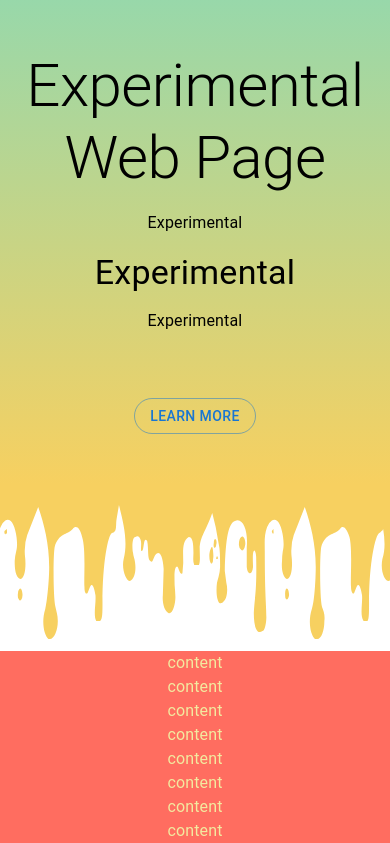
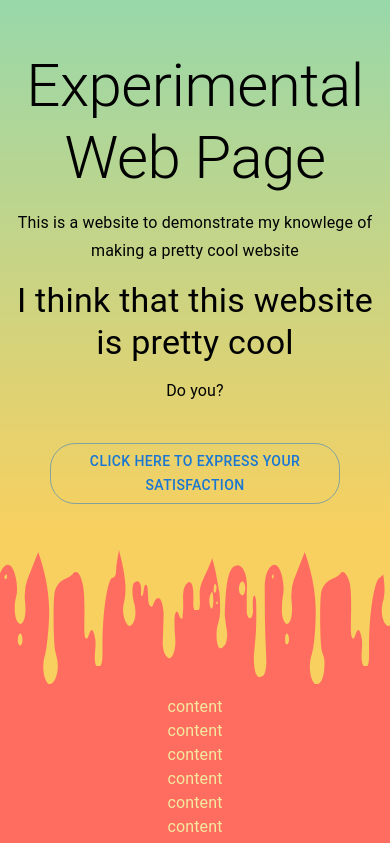
Before and after one commit to Ollie-Judge/experimental-website, a React (Create React App) app: page / in a window 390 px wide. Shown: the top 843 px of the page. Built offline with nearby package versions, Linux system fonts and the light colour scheme.

Commit message:
made the spacing moer responsive

```diff
--- a/src/components/content.js
+++ b/src/components/content.js
@@ -4,8 +4,9 @@ import "./style/content.css";
 function Content() {
   return (
     <Box
+      id="contentContainer"
       style={{
-        zindex: "1",
+        zindex: "-1",
         width: "100%",
         background: "#FF6D60",
         margin: "auto",
--- a/src/components/dividers/headerDivider.js
+++ b/src/components/dividers/headerDivider.js
@@ -4,7 +4,7 @@ function HeaderBottomDivider() {
   return (
     <div
       className="shapedividers_com-328"
-      style={{ zIndex: "-1", width: "100%" }}
+      style={{ zIndex: "1", width: "100%" }}
     >
       <svg
         data-name="Layer 1"
--- a/src/components/dividers/style/headerDividerBottom.css
+++ b/src/components/dividers/style/headerDividerBottom.css
@@ -2,6 +2,7 @@
   overflow: hidden;
   position: relative;
 }
+
 .shapedividers_com-328::before {
   content: "";
   font-family: "shape divider from ShapeDividers.com";
--- a/src/components/header.js
+++ b/src/components/header.js
@@ -18,32 +18,33 @@ function Header() {
             className="headerText"
             style={{ margin: "15px auto" }}
           >
-            Experimental
+            This is a website to demonstrate my knowlege of making a pretty cool
+            website
           </Typography>
           <Typography
             variant="h4"
             className="headerText"
             style={{ margin: "15px auto" }}
           >
-            Experimental
+            I think that this website is pretty cool
           </Typography>
           <Typography
             variant="body1"
             className="headerText"
             style={{ margin: "15px auto" }}
           >
-            Experimental
+            Do you?
           </Typography>
         </Grid>
 
-        <Grid item xs={12} style={{ margin: "50px" }}>
+        <Grid item xs={12} style={{ margin: "25px 50px" }}>
           <Button
             variant="outlined"
             style={{
               borderRadius: "25px",
             }}
           >
-            Learn More
+            Click here to express your satisfaction
           </Button>
         </Grid>
       </Grid>
--- a/src/components/style/content.css
+++ b/src/components/style/content.css
@@ -1,3 +1,20 @@
 .contentWords {
   color: #f3e99f;
 }
+
+@media (min-width: 768px) {
+  #contentContainer {
+    margin-top: -200px;
+  }
+}
+
+@media (min-width: 1025px) {
+  #contentContainer {
+    margin-top: -400px;
+  }
+}
+@media (min-width: 2100px) {
+  #contentContainer {
+    margin-top: -400px;
+  }
+}
--- a/src/index.css
+++ b/src/index.css
@@ -6,6 +6,7 @@ body {
     sans-serif;
   -webkit-font-smoothing: antialiased;
   -moz-osx-font-smoothing: grayscale;
+  background: #ff6d60;
 }
 
 code {
```
